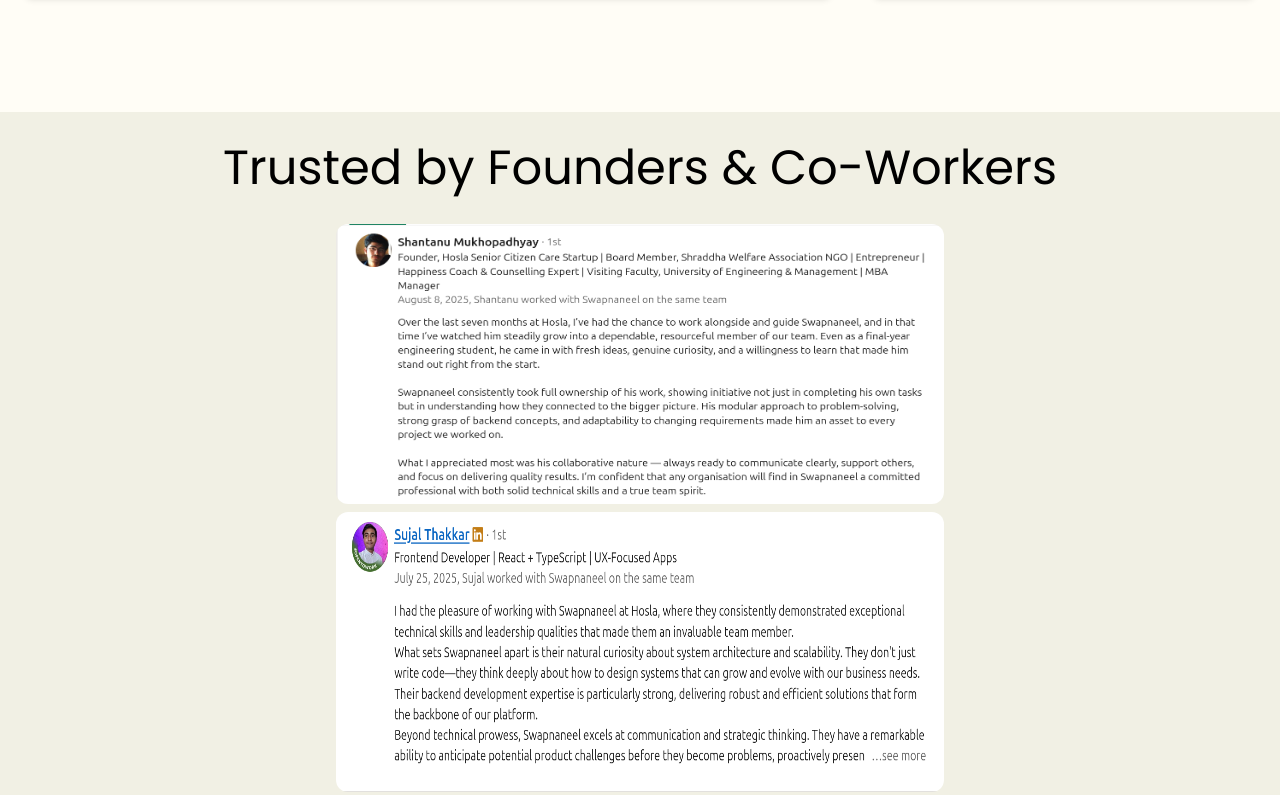
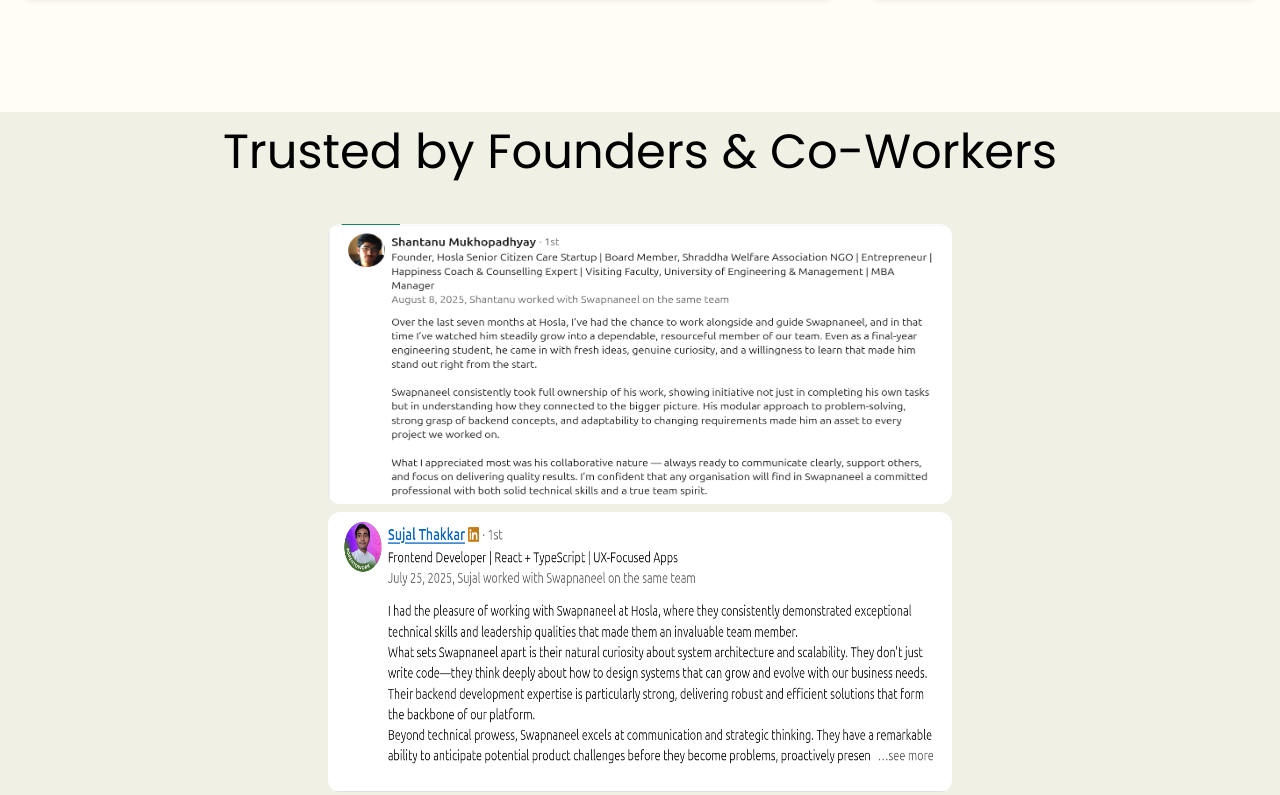
Before and after one commit to Swapnaneelkund/swapnaneelkund.github.io, a website: page index.html in a window 1280 px wide. Shown: the part 4688-5483 px from the top of the page. Drawn offline with Linux system fonts and the light colour scheme.

Commit message:
made style changes

```diff
--- a/index.html
+++ b/index.html
@@ -109,7 +109,7 @@
 <!--projects-->
 <div class="min-h-screen w-full bg-[#98A1BC] p-8 font-['Poppins']">
   <!-- heading -->
-  <h1 class="text-center text-4xl md:text-6xl mb-16 text-white">⭐ Featured Projects</h1>
+  <h1 class="text-center text-4xl md:text-6xl mb-16 text-white">Featured Projects</h1>
 
   <!-- project grid -->
   <div class=" project vara md:mt-20 lg:mt-28">
@@ -240,11 +240,11 @@ Hey everyone, as I mentioned earlier, I used to work at HOSLA, an NGO startup, w
   </div>
 </div>
 </div>
-<div class="min-h-screen w-full bg-[#F1F0E4] p-8 font-['Poppins']">
-  <h1 class="text-3xl md:text-5xl text-center pb-6 md:pb-8">Trusted by Founders & Co-Workers</h1>
+<div class="min-h-screen w-full bg-[#F1F0E4] p-4 font-['Poppins']">
+  <h1 class="text-4xl md:text-5xl text-center pb-6 md:pb-12">Trusted by Founders & Co-Workers</h1>
   <div class="w-full ">
-    <img src="./images/Pasted image.png" class="h-[250px] md:h-[280px] md:w-[50%] w-95% rounded-xl mb-2 mx-auto hover:scale-105 transition-transform duration-300" alt="recomedation from Co-Worker">
-    <img src="./images/Screenshot from 2025-08-08 21-32-52.png" class="h-[250px] md:h-[280px] md:w-[50%] w-95% rounded-xl mx-auto hover:scale-105 transition-transform duration-300" alt="recomedation from Founder">
+    <img src="./images/Pasted image.png" class="h-[280px] md:h-[280px] md:w-[50%] w-95% rounded-xl mb-2 mx-auto hover:scale-105 transition-transform duration-300" alt="recomedation from Co-Worker">
+    <img src="./images/Screenshot from 2025-08-08 21-32-52.png" class="h-[280px] md:h-[280px] md:w-[50%] w-95% rounded-xl mx-auto hover:scale-105 transition-transform duration-300" alt="recomedation from Founder">
   </div>
 </div>
 <section class="bg-black py-16 px-6 text-center text-white font-[Poppins,sans-serif]">
```
Also changed, not shown: src/output.css.
